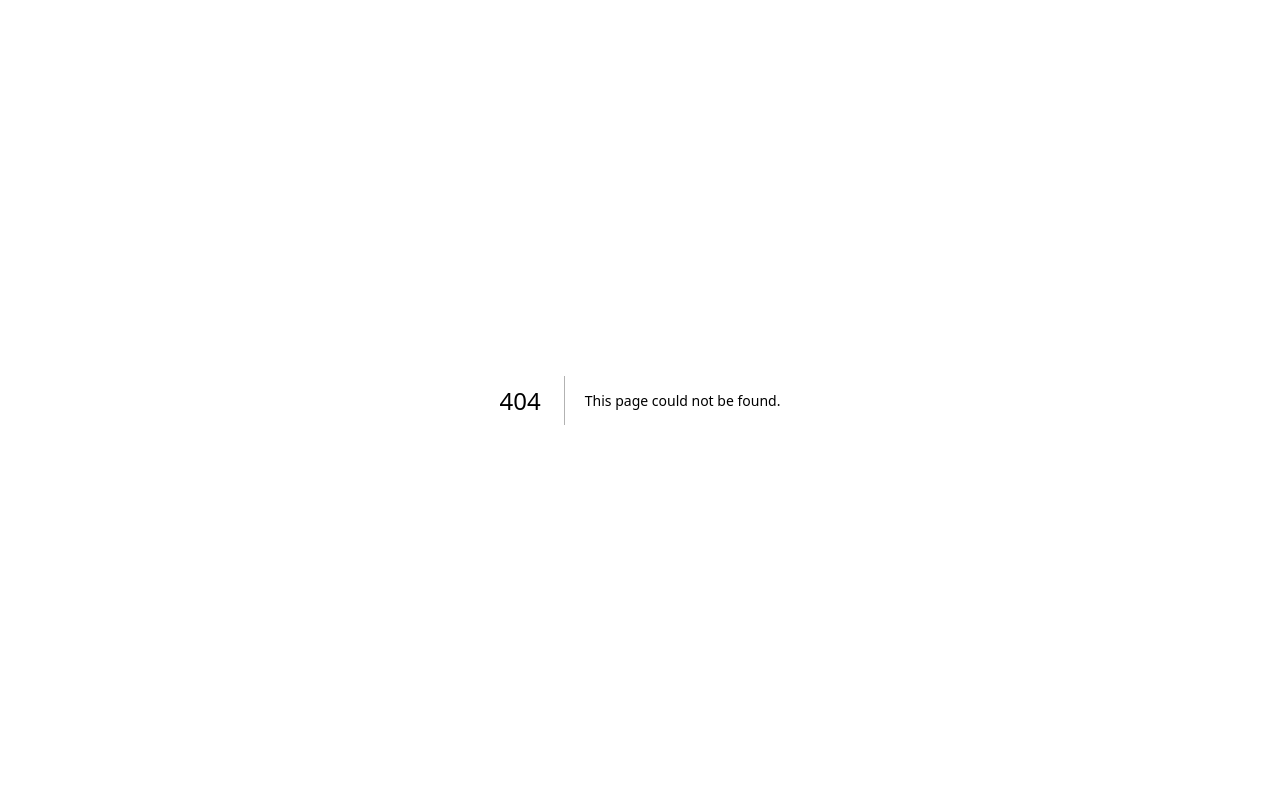
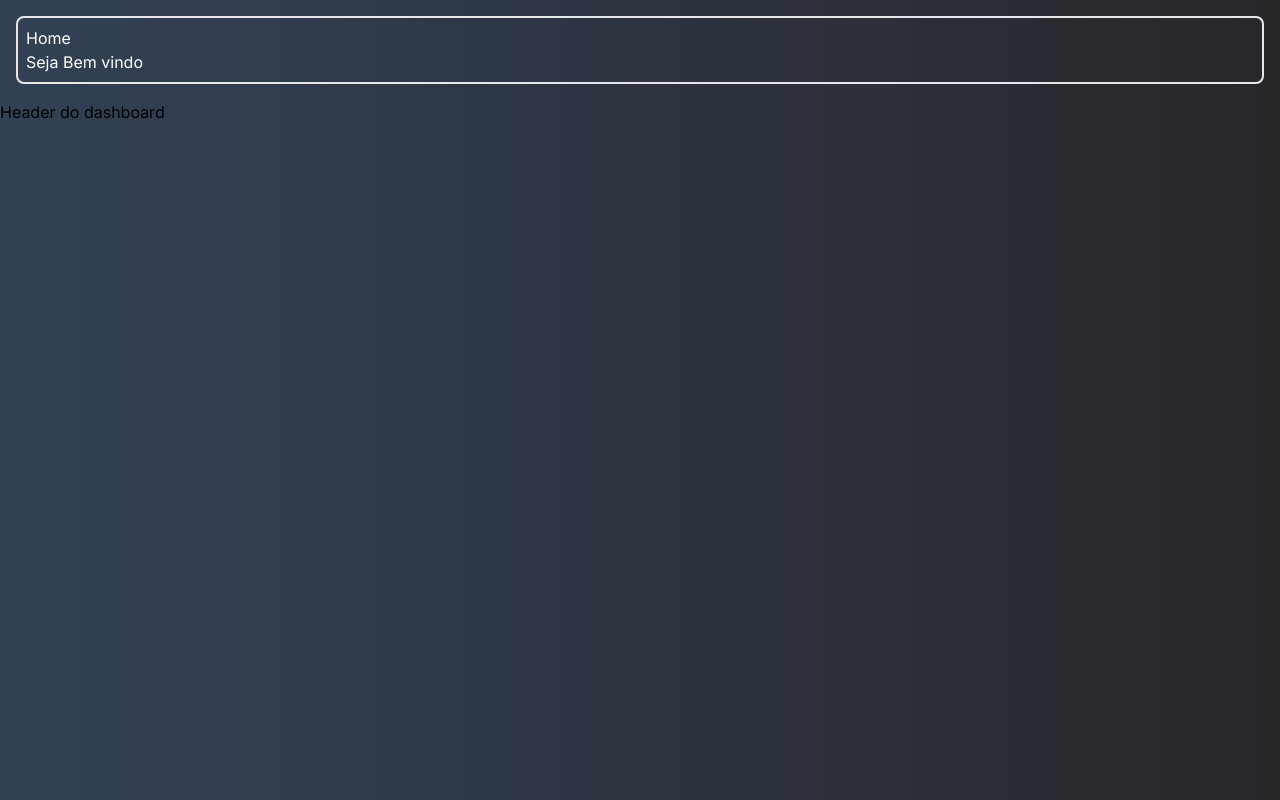
Before and after one commit to EngJao89/meu-app, a Next.js app: page /dashboard/cadastro in a window 1280 px wide. Before the commit this address had no page. Built offline with nearby package versions, Linux system fonts and the light colour scheme.

Commit message:
feat(ma03-dashboard): implementa pagina de dashboard

```diff
--- /dev/null
+++ b/src/app/dashboard/cadastro/page.tsx
@@ -0,0 +1,8 @@
+export default function Cadastro(){
+  return (
+    <div>
+      <h1>Cadastro de Clientes</h1>
+      <p>Essa é a minha página de cadastro de clientes do Dashboard</p>
+    </div>
+  )
+}
--- /dev/null
+++ b/src/app/dashboard/layout.tsx
@@ -0,0 +1,17 @@
+import { title } from "process";
+
+export const metadata = {
+  title: "Painel do Site",
+  description: "Esse é o painel demonstrativo do site"
+}
+
+export default function DashboardLayout({
+  children,
+}: {children: React.ReactNode}) {
+  return (
+    <>
+      <h3>Header do dashboard</h3>
+      <br />
+    </>
+  )
+}
--- /dev/null
+++ b/src/app/dashboard/page.tsx
@@ -0,0 +1,9 @@
+export default function Dashboard(){
+  return (
+    <div>
+      <h1>Página painel</h1>
+      <span>Bem vindos ao painel do site</span>
+      <br />
+    </div>
+  )
+}
--- /dev/null
+++ b/src/app/dashboard/settings/page.tsx
@@ -0,0 +1,8 @@
+export default function Settings() {
+  return (
+    <div>
+      <h1>Página settings</h1>
+      <h3>Essa pagina é a configuração do painel ...</h3>
+    </div>
+  )
+}
--- a/src/app/layout.tsx
+++ b/src/app/layout.tsx
@@ -1,6 +1,7 @@
 import type { Metadata } from "next";
 import { Inter } from "next/font/google";
 import "./globals.css";
+import { Header } from "@/components/Header";
 
 const inter = Inter({ subsets: ["latin"] });
 
@@ -16,7 +17,10 @@ export default function RootLayout({
 }>) {
   return (
     <html lang="en" className="bg-gradient-to-r from-slate-700 to-zinc-800">
-      <body className={inter.className}>{children}</body>
+      <body className={inter.className}>
+        <Header />
+        {children}
+      </body>
     </html>
   );
 }
--- a/src/app/page.tsx
+++ b/src/app/page.tsx
@@ -25,11 +25,7 @@ export default async function Home() {
 
   return (
     <main>
-      <h1 className="text-white">Home</h1>
-      <span className="text-white">Seja Bem vindo</span>
-      <br/>
-
-      <h3 className="text-white">Repositórios</h3>
+      <h3 className="text-white ml-4">Repositórios</h3>
       {data.map((item) => (
         <div key={item.id} className="m-4">
           <Card className="bg-zinc-900 bg-opacity-30 backdrop-blur-lg">
--- /dev/null
+++ b/src/components/Header.tsx
@@ -0,0 +1,9 @@
+export function Header() {
+  return (
+    <div className="m-4 p-2 border-2 rounded-lg">
+      <h1 className="text-white">Home</h1>
+      <span className="text-white">Seja Bem vindo</span>
+      <br/>
+    </div>
+  )
+}
```
